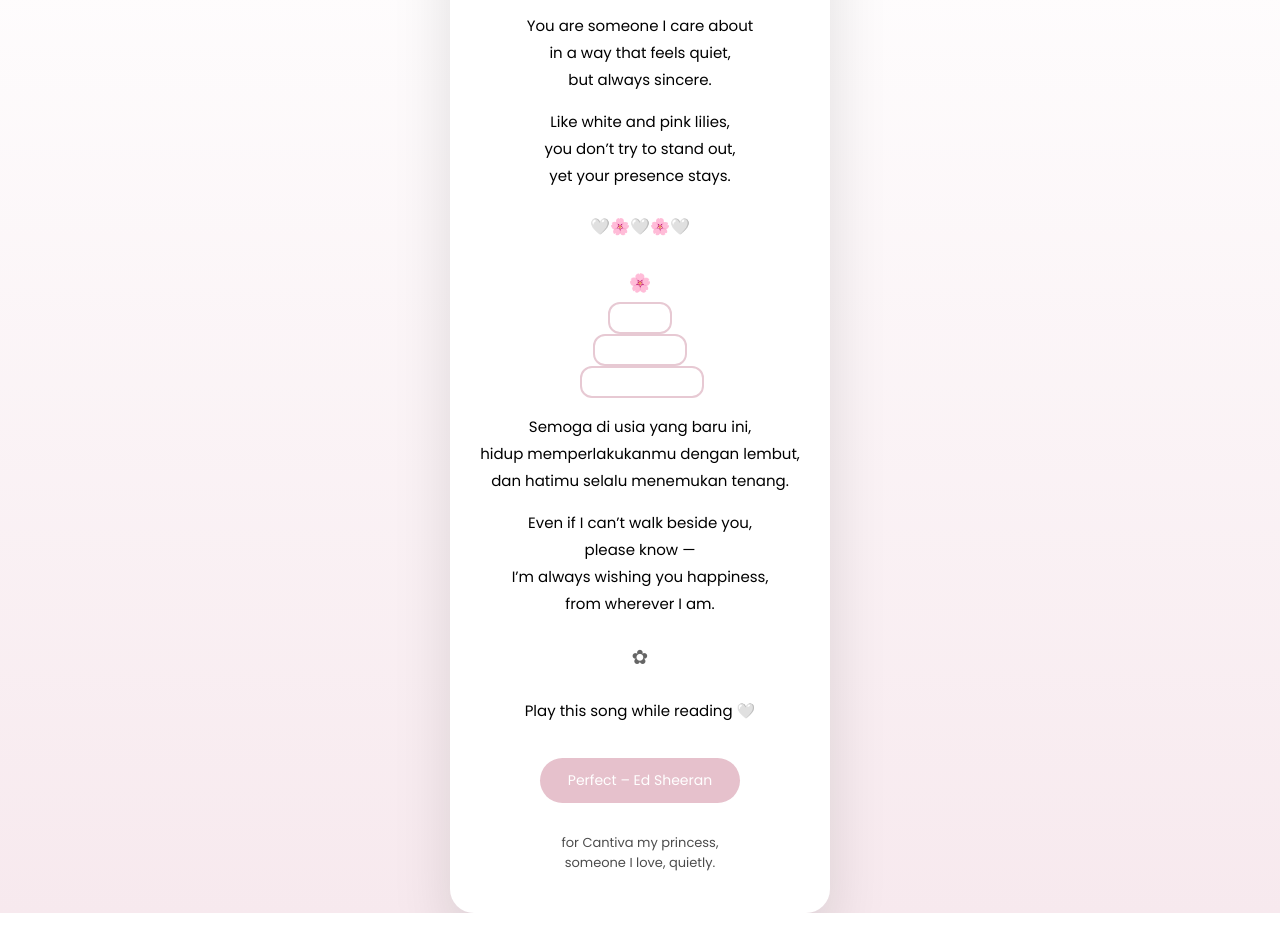
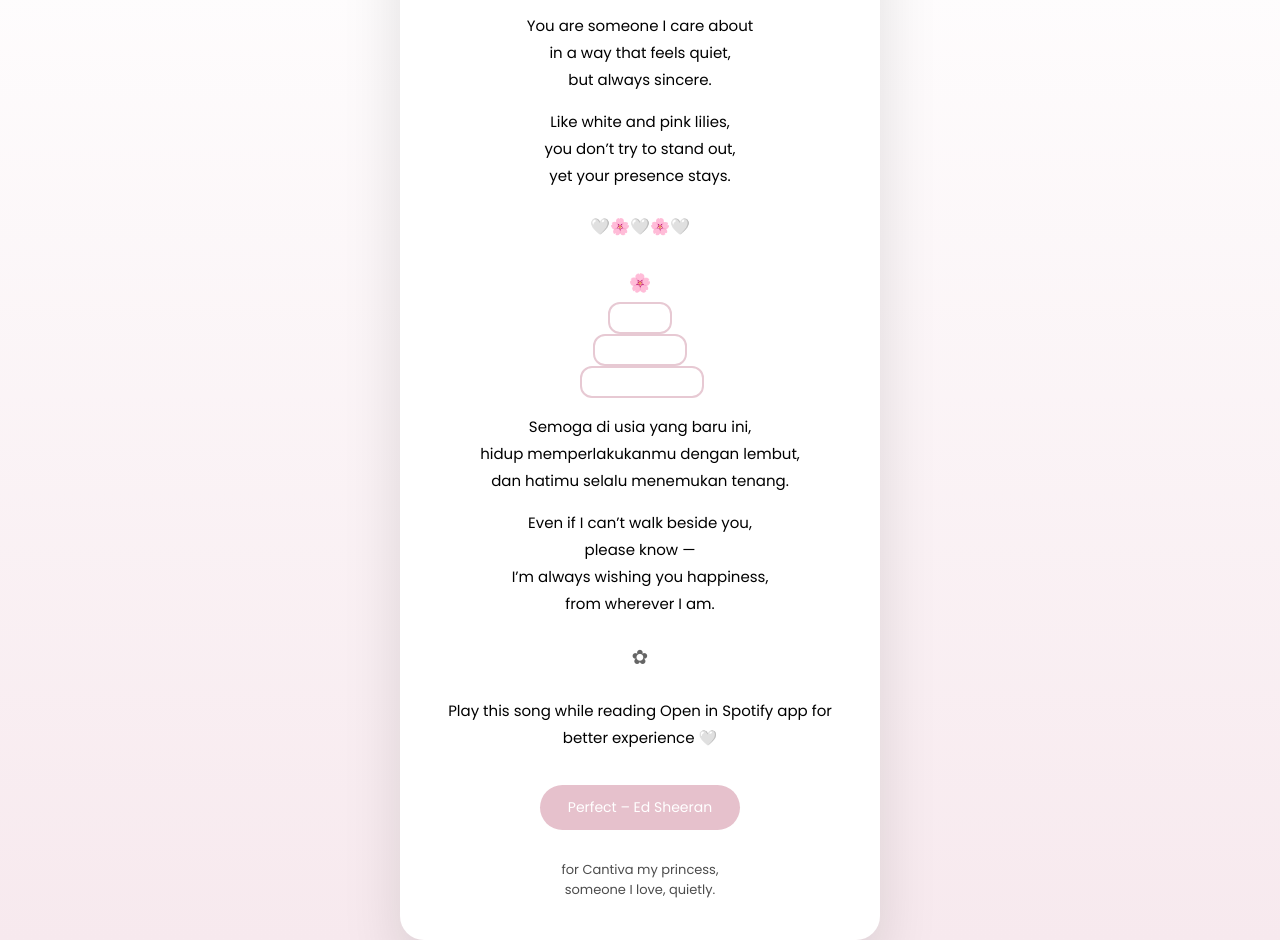
Before and after one commit to rafi123fn/rafi123fn.github.io, a plain HTML site: page index.html in a window 1280 px wide. Shown: the part 150-1090 px from the top of the page. Before the commit the page ends 1063 px from the top, so only its background shows below. Drawn offline with nearby package versions, Linux system fonts and the light colour scheme.

Commit message:
Add files via upload

```diff
--- a/index.html
+++ b/index.html
@@ -137,7 +137,8 @@ p{
   <div class="divider">✿</div>
 
   <p>
-    Play this song while reading 🤍
+    Play this song while reading
+    Open in Spotify app for better experience 🤍
   </p>
 
   <a class="button" href="spotify:track:0tgVpDi06FyKpA1z0VMD4v">
```
